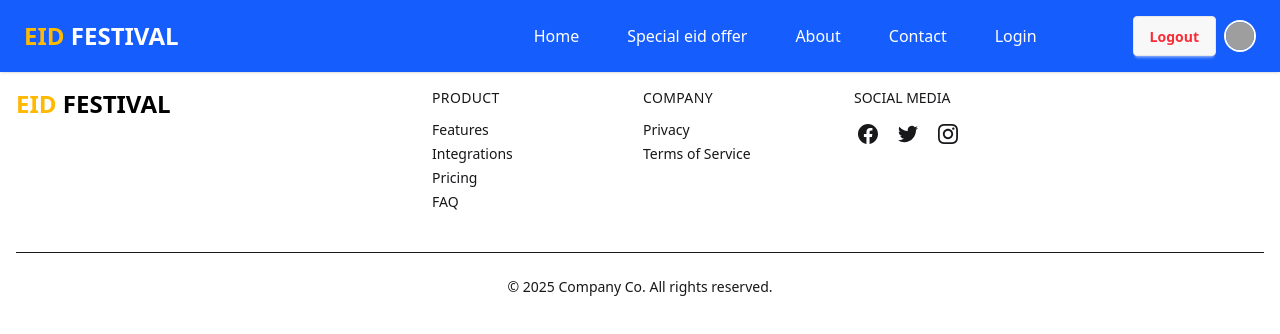
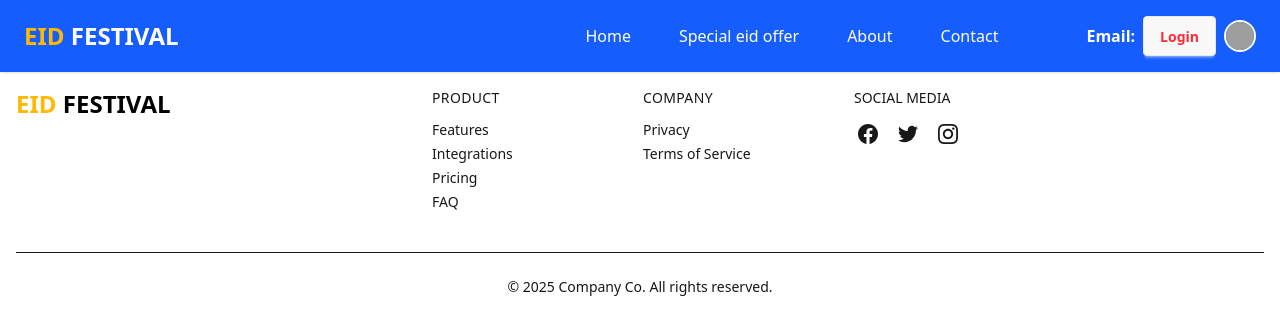
Before and after one commit to nayeem-miah/redux-toolkit-in-react, a React (Vite) app: page /dashboard/admin-home in a window 1280 px wide. Shown: the top 334 px of the page. Built offline with nearby package versions, Linux system fonts and the light colour scheme; no server answers; grey boxes are pictures that could not be loaded.

Commit message:
user founde

```diff
--- a/src/AuthProvider/AuthProvider.jsx
+++ b/src/AuthProvider/AuthProvider.jsx
@@ -3,7 +3,7 @@ import { createContext, useEffect, useState } from "react";
 
 export const AuthContext = createContext(null);
 export const AuthProvider = ({ children }) => {
-    const [user, setUser] = useState("");
+    const [user, setUser] = useState(null);
 
     useEffect(() => {
         axios.get("http://localhost:5000/api/auth/protected", { withCredentials: true })
@@ -12,15 +12,18 @@ export const AuthProvider = ({ children }) => {
     }, [])
 
     const login = async (email, password) => {
-        const res = await axios.post('http://localhost:5000/api/auth/login', { email, password }, { withCredentials: true })
-        setUser(res.data.user)
+        try {
+            const res = await axios.post('http://localhost:5000/api/auth/login', { email, password }, { withCredentials: true })
+            setUser(res.data.user)
+        } catch (error) {
+            console.log(error);
+        }
     }
     const logout = async () => {
         const res = axios.post("http://localhost:5000/api/auth/logout", { withCredentials: true })
         console.log(res);
         setUser(null)
     }
-
 
 
     console.log(user);
--- a/src/Components/Shared/Navbar/Navbar.jsx
+++ b/src/Components/Shared/Navbar/Navbar.jsx
@@ -28,9 +28,9 @@ const Navbar = () => {
         <NavLink to={'/contact'} className={({ isActive }) => isActive ? "px-3 py-2 mx-3 mt-2 text-black font-bold transition-colors duration-300 transform rounded-md lg:mt-0 hover:bg-blue-500" : "px-3 py-2 mx-3 mt-2 text-white transition-colors duration-300 transform rounded-md lg:mt-0 hover:bg-blue-500"}>
             Contact
         </NavLink>
-        <NavLink to={'/login'} className={({ isActive }) => isActive ? "px-3 py-2 mx-3 mt-2 text-black font-bold transition-colors duration-300 transform rounded-md lg:mt-0 hover:bg-blue-500" : "px-3 py-2 mx-3 mt-2 text-white transition-colors duration-300 transform rounded-md lg:mt-0 hover:bg-blue-500"}>
+        {/* <NavLink to={'/login'} className={({ isActive }) => isActive ? "px-3 py-2 mx-3 mt-2 text-black font-bold transition-colors duration-300 transform rounded-md lg:mt-0 hover:bg-blue-500" : "px-3 py-2 mx-3 mt-2 text-white transition-colors duration-300 transform rounded-md lg:mt-0 hover:bg-blue-500"}>
             Login
-        </NavLink>
+        </NavLink> */}
 
 
     </>
@@ -96,14 +96,14 @@ const Navbar = () => {
                             >
 
                             </button>
-
+                            <p className="text-white font-bold">Email: {user?.email}</p>
                             <button type="button" className="flex items-center focus:outline-none" aria-label="toggle profile dropdown">
-                                {/* {user?.email ?
-                                    <button onClick={handleLogout} className="text-red-500 btn p-4 mx-2 rounded">Logout</button> : <Link to={'/login'} >
+                                {user?.email ?
+                                    <button onClick={handleLogout} className="text-red-500 btn p-4 mx-2 rounded">Logout</button> : <Link className="text-red-500 btn p-4 mx-2 rounded" to={'/login'} >
                                         Login
                                     </Link>
-                                } */}
-                                <button onClick={handleLogout} className="text-red-500 btn p-4 mx-2 rounded">Logout</button>
+                                }
+                                {/* <button onClick={handleLogout} className="text-red-500 btn p-4 mx-2 rounded">Logout</button> */}
                                 <div className="w-8 h-8 overflow-hidden border-2 border-white rounded-full">
 
                                     <img
```
